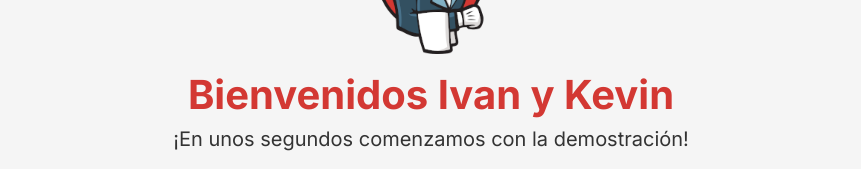
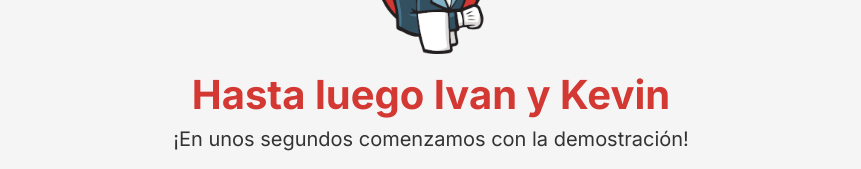
Before and after one commit to AxelPreitiT/redes-tpe, a Next.js app: page / in a window 1280 px wide. Shown: the part 146-315 px from the top of the page, without its empty margins (209-1070 px from the left). Built offline with nearby package versions, Linux system fonts and the light colour scheme.

Commit message:
new title

```diff
--- a/src/app/page.tsx
+++ b/src/app/page.tsx
@@ -12,7 +12,7 @@ export default function Home() {
 
       <header className={styles.header}>
         <img src="/jenkins-logo.png" alt="Jenkins Logo" className={styles.logo} />
-        <h1 className={styles.title}>Bienvenidos Ivan y Kevin</h1>
+        <h1 className={styles.title}>Hasta luego Ivan y Kevin</h1>
         <p className={styles.description}>
           ¡En unos segundos comenzamos con la demostración!
         </p>
```
